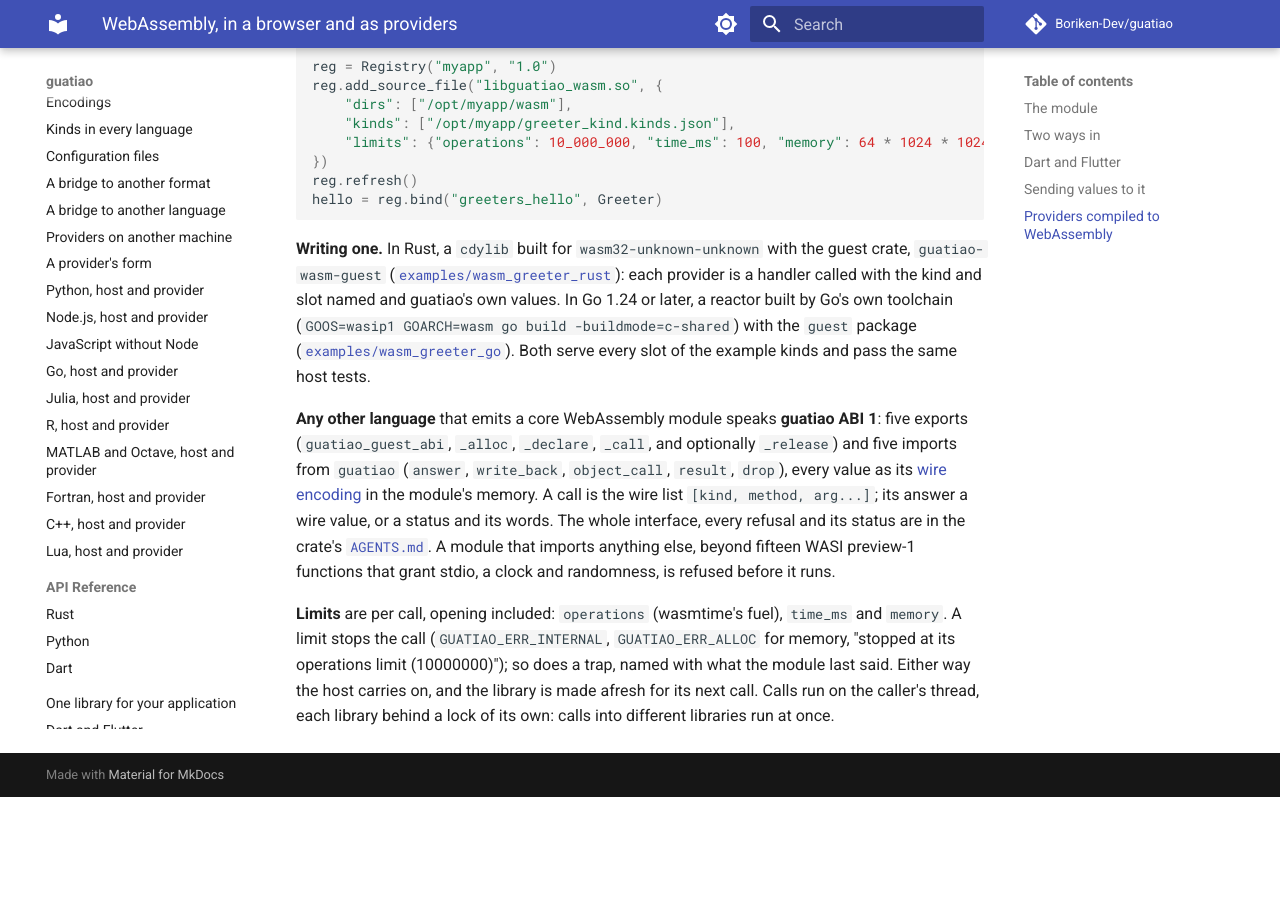
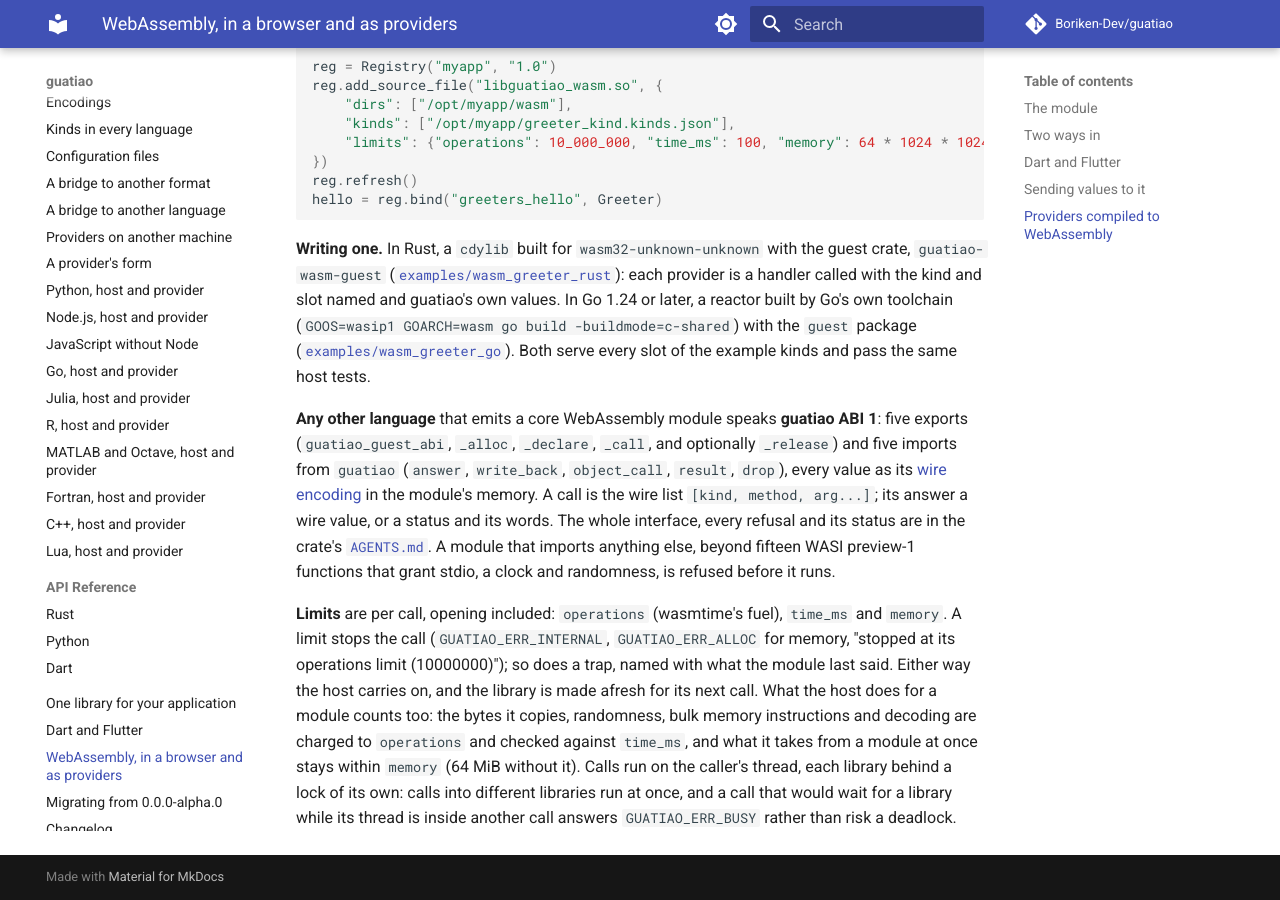
Before and after one commit to Boriken-Dev/guatiao, an MkDocs documentation site: the page built from docs/wasm.md, in a window 1280 px wide and 900 px high, scrolled down 3308 px. Built offline with MkDocs 1.6.1 and Material for MkDocs 9.7.7, drawn with Linux system fonts in a browser that asks for light colours; comment, search, counter and statistics services are not loaded; before the commit the page ends 4105 px from its top, so only the background shows below that.

Commit message:
docs: what guatiao-wasm charges a guest for and takes from it
The docs site's WebAssembly page and the changelog entry say that the
limits count the host's work for a module and bound what it takes at
once, and that a call waiting for a library from inside another call
answers busy; the crate's header says why a host object that waits for
another thread's call into the same library still deadlocks.

```diff
--- a/docs/wasm.md
+++ b/docs/wasm.md
@@ -196,5 +196,11 @@ runs.
 `GUATIAO_ERR_ALLOC` for memory, "stopped at its operations limit
 (10000000)"); so does a trap, named with what the module last said. Either
 way the host carries on, and the library is made afresh for its next
-call. Calls run on the caller's thread, each library behind a lock of its
-own: calls into different libraries run at once.
+call. What the host does for a module counts too: the bytes it copies,
+randomness, bulk memory instructions and decoding are charged to
+`operations` and checked against `time_ms`, and what it takes from a
+module at once stays within `memory` (64 MiB without it). Calls run on
+the caller's thread, each library behind a lock of its own: calls into
+different libraries run at once, and a call that would wait for a library
+while its thread is inside another call answers `GUATIAO_ERR_BUSY` rather
+than risk a deadlock.
```
Also changed, not shown: CHANGELOG.md (+5 -4 lines), crates/guatiao-wasm/AGENTS.md (+2 -1 lines).
